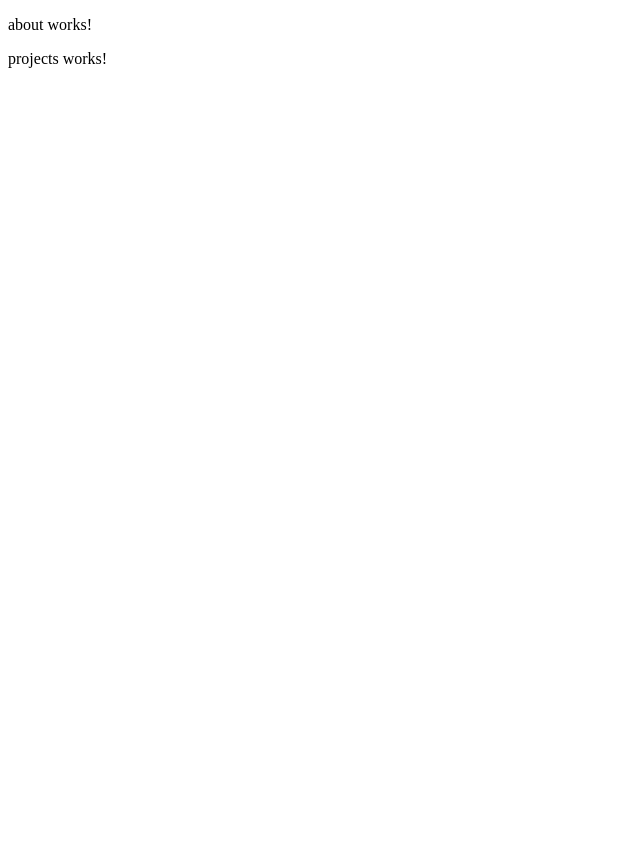
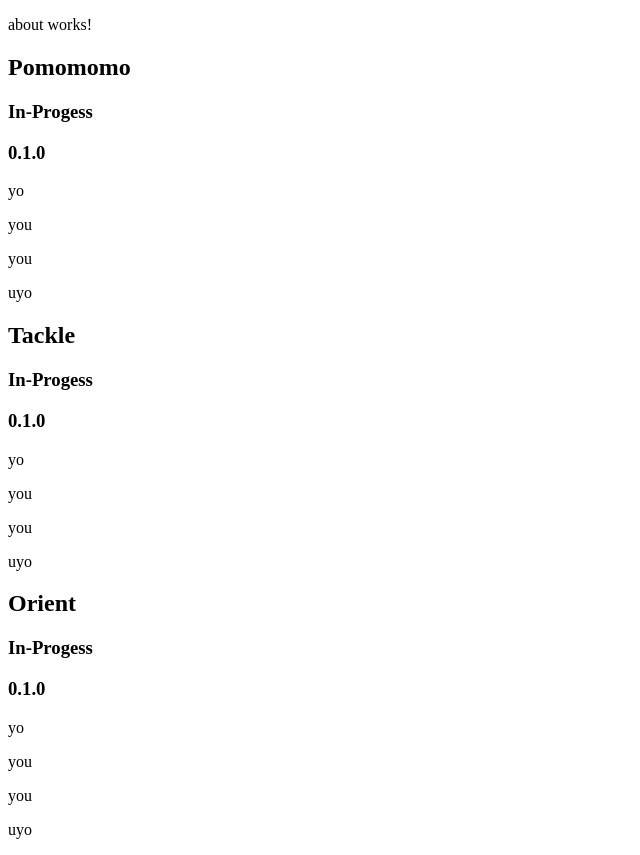
Before and after one commit to moneSii/portfolio, an Angular app: page / in a window 1280 px wide. Shown: the whole page, without its empty margins (0-640 px from the left). Before the commit the page ends 800 px from the top, so only its background shows below. Built offline with nearby package versions, Linux system fonts and the light colour scheme.

Commit message:
feat(projects): display project content

```diff
--- a/src/app/projects/project/project.component.html
+++ b/src/app/projects/project/project.component.html
@@ -1 +1,16 @@
-<p>project works!</p>
+<div class="card">
+  <div class="card-header">
+    <h2 class="name">{{ project().name }}</h2>
+    <h3 class="status">{{ project().status }}</h3>
+    <h3 class="version">{{ project().version }}</h3>
+  </div>
+  <div class="card-summary">
+    <p class="summary">{{ project().content.summary }}</p>
+  </div>
+  <!-- Drop Down -->
+  <div class="card-extra">
+    <p class="features">{{ project().content.features }}</p>
+    <p class="stack">{{ project().content.stack }}</p>
+    <p class="upcoming">{{ project().content.upcoming }}</p>
+  </div>
+</div>
--- a/src/app/projects/project/project.component.ts
+++ b/src/app/projects/project/project.component.ts
@@ -1,11 +1,13 @@
-import { Component } from '@angular/core';
+import { Component, input } from '@angular/core';
+
+import { project } from '../project.model';
 
 @Component({
   selector: 'app-project',
   imports: [],
   templateUrl: './project.component.html',
-  styleUrl: './project.component.css'
+  styleUrl: './project.component.css',
 })
 export class ProjectComponent {
-
+  project = input.required<project>();
 }
--- a/src/app/projects/projects.component.html
+++ b/src/app/projects/projects.component.html
@@ -1 +1,4 @@
-<p>projects works!</p>
+<div class="container">
+  @for (project of projectList(); track project.id){
+  <app-project [project]="project" /> }
+</div>
--- a/src/app/projects/projects.component.ts
+++ b/src/app/projects/projects.component.ts
@@ -1,12 +1,18 @@
-import { Component } from '@angular/core';
+import { Component, inject } from '@angular/core';
+
+import { ProjectComponent } from './project/project.component';
+
+import { ProjectsService } from './projects.service';
 
 @Component({
   selector: 'app-projects',
   standalone: true,
-  imports: [],
+  imports: [ProjectComponent],
   templateUrl: './projects.component.html',
-  styleUrl: './projects.component.css'
+  styleUrl: './projects.component.css',
 })
 export class ProjectsComponent {
+  private projectsService = inject(ProjectsService);
 
+  projectList = this.projectsService.projects;
 }
```
